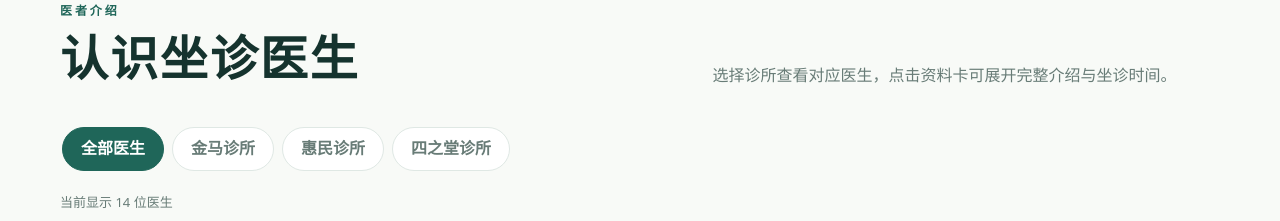
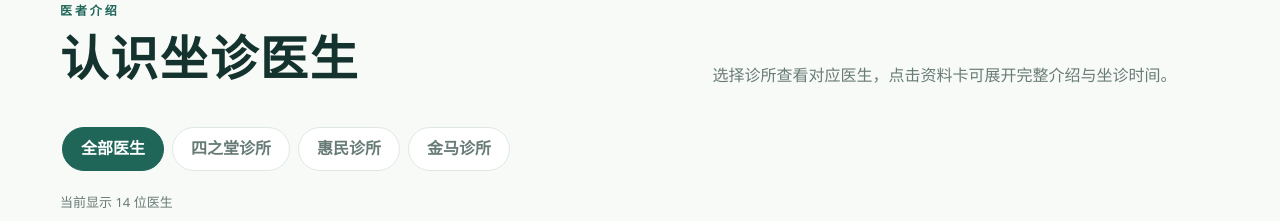
Before and after one commit to 12chasse-neige/doctors-sizhitang, a Vue app: page / in a window 1280 px wide. Shown: the part 900-1121 px from the top of the page. Built offline with nearby package versions, Linux system fonts and the light colour scheme.

Commit message:
Change the sequence for showcasing

```diff
--- a/index.html
+++ b/index.html
@@ -5,12 +5,12 @@
     <meta name="viewport" content="width=device-width, initial-scale=1.0, viewport-fit=cover" />
     <meta name="theme-color" content="#1f6659" />
     <meta name="color-scheme" content="light" />
-    <meta name="description" content="始创于1914年的四之堂企业介绍与医生信息展示，汇集医生简介、擅长领域及金马、惠民、四之堂诊所坐诊安排。" />
+    <meta name="description" content="四之堂企业介绍与医生信息展示，汇集医生简介、擅长领域及金马、惠民、四之堂诊所坐诊安排。" />
     <link rel="icon" type="image/png" href="%BASE_URL%logo-mark.png" />
     <meta property="og:type" content="website" />
     <meta property="og:locale" content="zh_CN" />
     <meta property="og:title" content="四之堂｜医生简介与坐诊信息" />
-    <meta property="og:description" content="了解始创于1914年的四之堂，并查看医生简介、擅长领域及各诊所坐诊安排。" />
+    <meta property="og:description" content="了解四之堂，并查看医生简介、擅长领域及各诊所坐诊安排。" />
     <meta property="og:image" content="https://12chasse-neige.github.io/doctors-sizhitang/appearance1.jpg" />
     <meta property="og:image:alt" content="四之堂诊所外观" />
     <title>四之堂｜医生简介与坐诊信息</title>
--- a/src/data/doctors.ts
+++ b/src/data/doctors.ts
@@ -1,4 +1,4 @@
-export type ClinicName = '金马诊所' | '惠民诊所' | '四之堂诊所'
+export type ClinicName = '四之堂诊所' | '惠民诊所' | '金马诊所'
 
 export interface ClinicSchedule {
   clinic: ClinicName
@@ -192,7 +192,7 @@ export const doctors: Doctor[] = [
   },
 ]
 
-export const clinics: ClinicName[] = ['金马诊所', '惠民诊所', '四之堂诊所']
+export const clinics: ClinicName[] = ['四之堂诊所', '惠民诊所', '金马诊所']
 
 // Clinic contact details are normalized from docs/materials/address.md.
 export const clinicInfo: Record<ClinicName, ClinicInfo> = {
```
